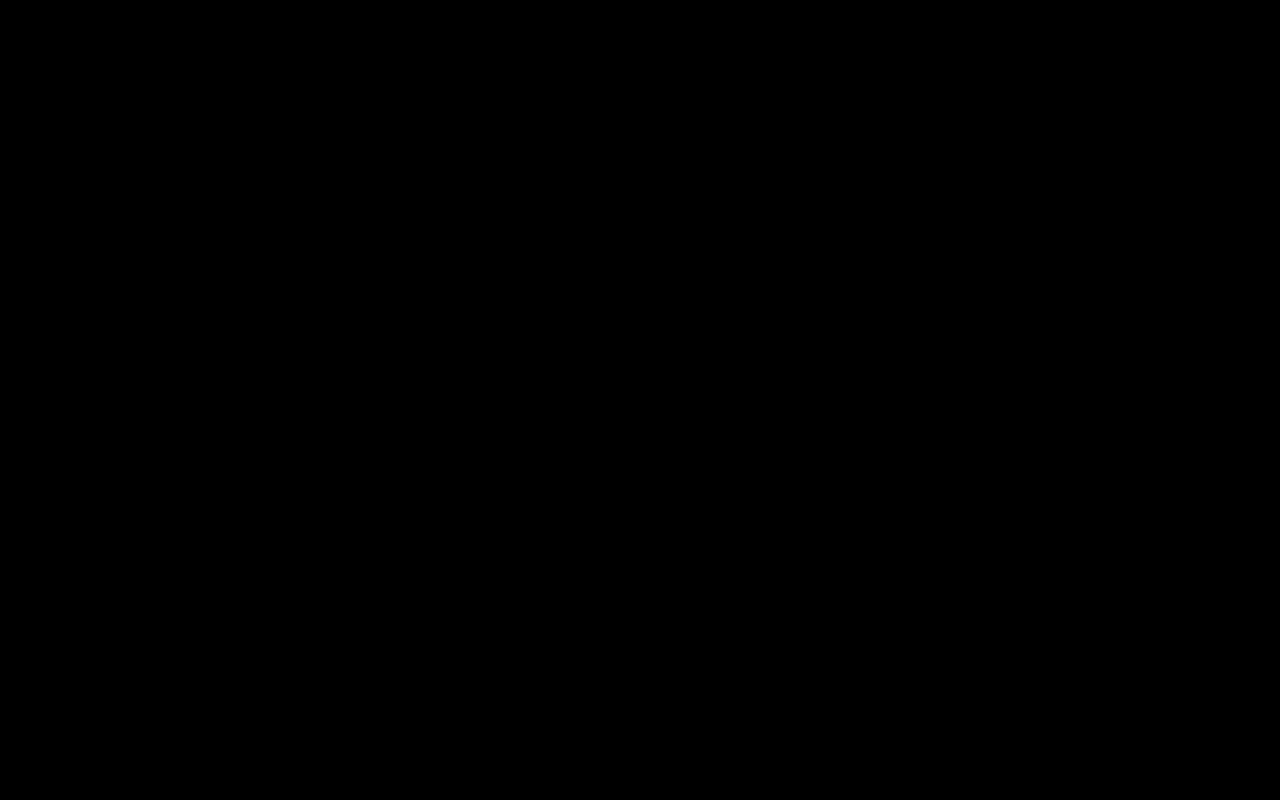
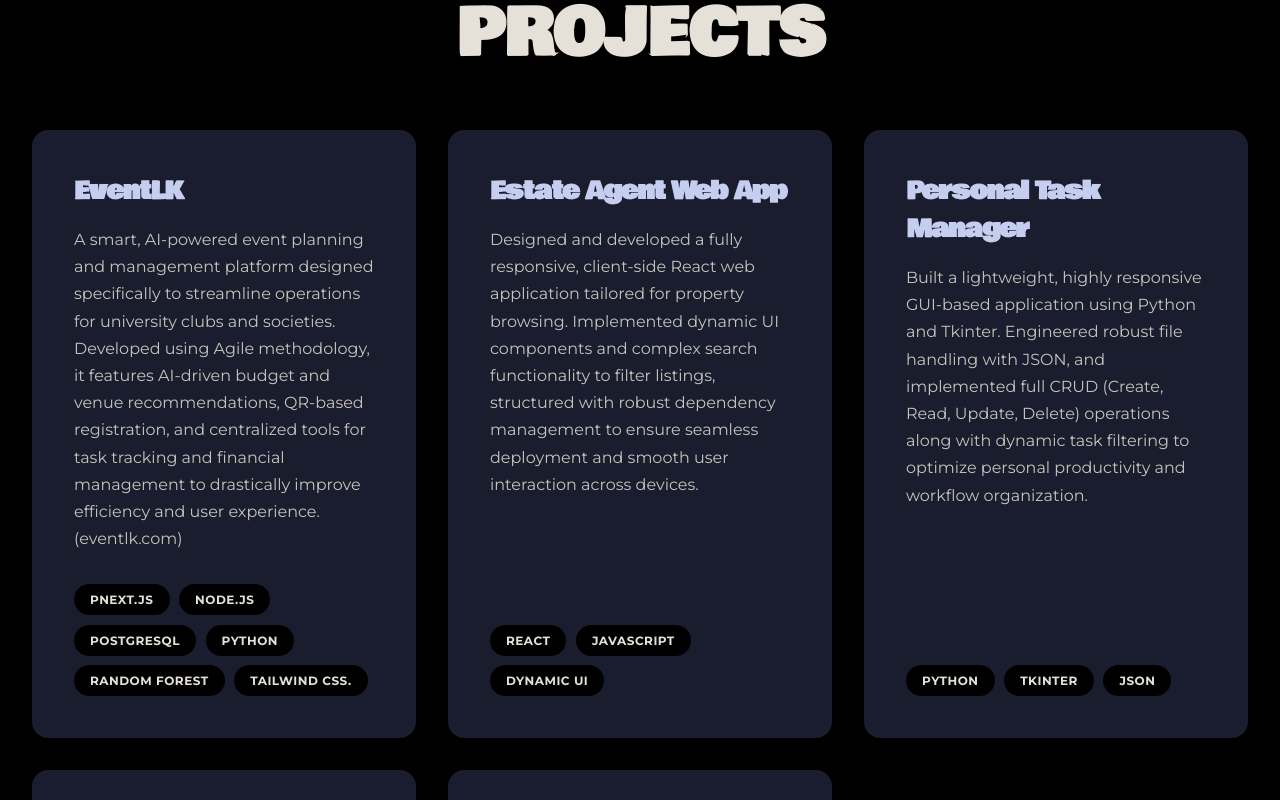
Before and after one commit to muhamed-zumair/Portfolio-Website---Muhamed-Zumair, a React (Vite) app: page / in a window 1280 px wide. Shown: the part 1840-2640 px from the top of the page. Before the commit the page ends 1714 px from the top, so only its background shows below. Built offline with nearby package versions, Linux system fonts and the light colour scheme.

Commit message:
Feat: add Project section

```diff
--- a/src/App.jsx
+++ b/src/App.jsx
@@ -1,25 +1,23 @@
 import React from 'react';
 import Navbar from './components/Navbar';
 import Hero from './components/Hero';
-import About from './components/About'; // New Import
+import About from './components/About';
+import Projects from './components/Projects'; // <--- Add this import
 import './App.css';
 
 function App() {
   return (
     <div className="app-container">
-      {/* Background Columns */}
       <div className="background-grid">
         <div className="col-black"></div>
         <div className="col-blue"></div>
         <div className="col-black"></div>
       </div>
 
-      {/* Components */}
       <Navbar />
       <Hero />
-
-      {/* The new About section is added here */}
       <About />
+      <Projects /> {/* <--- Add the component here */}
     </div>
   );
 }
--- a/src/components/Hero.css
+++ b/src/components/Hero.css
@@ -124,7 +124,6 @@
   filter: drop-shadow(0px 20px 30px rgba(0, 0, 0, 0.5));
 }
 
-/* --- BUTTON LAYER (UPDATED to match image) --- */
 .download-btn {
     position: absolute;
     bottom: 12vh;
--- /dev/null
+++ b/src/components/Projects.jsx
@@ -0,0 +1,59 @@
+import React from 'react';
+import './Projects.css';
+
+const Projects = () => {
+  const projectList = [
+    {
+      title: "EventLK",
+      description: "A smart, AI-powered event planning and management platform designed specifically to streamline operations for university clubs and societies. Developed using Agile methodology, it features AI-driven budget and venue recommendations, QR-based registration, and centralized tools for task tracking and financial management to drastically improve efficiency and user experience. (eventlk.com)",
+      tags: ["PNext.js", "Node.js", "PostgreSQL", "Python", "Random Forest","TailWind CSS."]
+    },
+    {
+      title: "Estate Agent Web App",
+      description: "Designed and developed a fully responsive, client-side React web application tailored for property browsing. Implemented dynamic UI components and complex search functionality to filter listings, structured with robust dependency management to ensure seamless deployment and smooth user interaction across devices.",
+      tags: ["React", "JavaScript", "Dynamic UI"]
+    },
+    {
+      title: "Personal Task Manager",
+      description: "Built a lightweight, highly responsive GUI-based application using Python and Tkinter. Engineered robust file handling with JSON, and implemented full CRUD (Create, Read, Update, Delete) operations along with dynamic task filtering to optimize personal productivity and workflow organization.",
+      tags: ["Python", "Tkinter", "JSON"]
+    },
+    {
+      title: "Web Design Project",
+      description: "Designed and developed an interactive awareness website focused on UN SDG 14: Life Below Water. Utilized HTML, CSS, and vanilla JavaScript to structure, style, and build an engaging user experience aimed at educating users and promoting marine life conservation.",
+      tags: ["HTML", "CSS", "JavaScript"]
+    },
+    {
+      title: "Personal Portfolio Website",
+      description: "Designed and developed a high-impact, brutalist-style personal portfolio to showcase my work and experience. Built from the ground up focusing on a responsive, single-page layout, heavy typography, and smooth, interactive 3D UI elements.",
+      tags: ["React", "CSS", "Framer Motion"]
+    }
+  ];
+
+  return (
+    <section className="projects-section" id="portfolio">
+      <div className="projects-container">
+        <h1 className="projects-heading">PROJECTS</h1>
+
+        <div className="projects-grid">
+          {projectList.map((project, index) => (
+            <div className="project-card" key={index}>
+              <h3 className="project-title">{project.title}</h3>
+              <p className="project-desc">{project.description}</p>
+
+              <div className="tech-stack">
+                {project.tags.map((tag, tagIndex) => (
+                  <span className="tech-pill" key={tagIndex}>
+                    {tag}
+                  </span>
+                ))}
+              </div>
+            </div>
+          ))}
+        </div>
+      </div>
+    </section>
+  );
+};
+
+export default Projects;
--- /dev/null
+++ b/src/components/projects.css
@@ -0,0 +1,82 @@
+.projects-section {
+    background-color: var(--bg-black);
+    color: var(--text-light);
+    padding: 8rem 2rem;
+    width: 100vw;
+    position: relative;
+    z-index: 20;
+  }
+
+  .projects-container {
+    max-width: 1300px;
+    margin: 0 auto;
+  }
+
+  .projects-heading {
+    font-family: var(--font-display);
+    font-size: clamp(3rem, 5vw, 5rem);
+    color: var(--text-light);
+    text-transform: uppercase;
+    margin-bottom: 4rem;
+    text-align: center;
+    line-height: 1;
+  }
+
+  .projects-grid {
+    display: grid;
+    /* Automatically adjusts how many cards fit in a row based on screen size */
+    grid-template-columns: repeat(auto-fit, minmax(320px, 1fr));
+    gap: 2rem;
+  }
+
+  .project-card {
+    background-color: var(--brand-dark-blue);
+    padding: 2.5rem;
+    border-radius: 16px;
+    border: 2px solid transparent;
+    display: flex;
+    flex-direction: column;
+    transition: all 0.3s ease;
+    cursor: default;
+  }
+
+  .project-card:hover {
+    border-color: var(--brand-light-blue);
+    transform: translateY(-5px);
+    box-shadow: 0 10px 30px rgba(0, 0, 0, 0.5);
+  }
+
+  .project-title {
+    font-family: var(--font-display);
+    font-size: 1.5rem;
+    margin-bottom: 1rem;
+    color: var(--brand-light-blue);
+    letter-spacing: -1px;
+  }
+
+  .project-desc {
+    font-family: var(--font-main);
+    font-size: 1rem;
+    line-height: 1.7;
+    color: rgba(229, 225, 216, 0.85);
+    margin-bottom: 2rem;
+    flex-grow: 1; /* Pushes the tech tags to the bottom of the card */
+  }
+
+  .tech-stack {
+    display: flex;
+    flex-wrap: wrap;
+    gap: 0.6rem;
+  }
+
+  .tech-pill {
+    font-family: var(--font-main);
+    font-size: 0.75rem;
+    font-weight: 700;
+    padding: 0.5rem 1rem;
+    background-color: var(--bg-black);
+    color: var(--text-light);
+    border-radius: 20px;
+    text-transform: uppercase;
+    letter-spacing: 0.5px;
+  }
```
Also changed, not shown: tailwind.config.js (+3 -6 lines).
